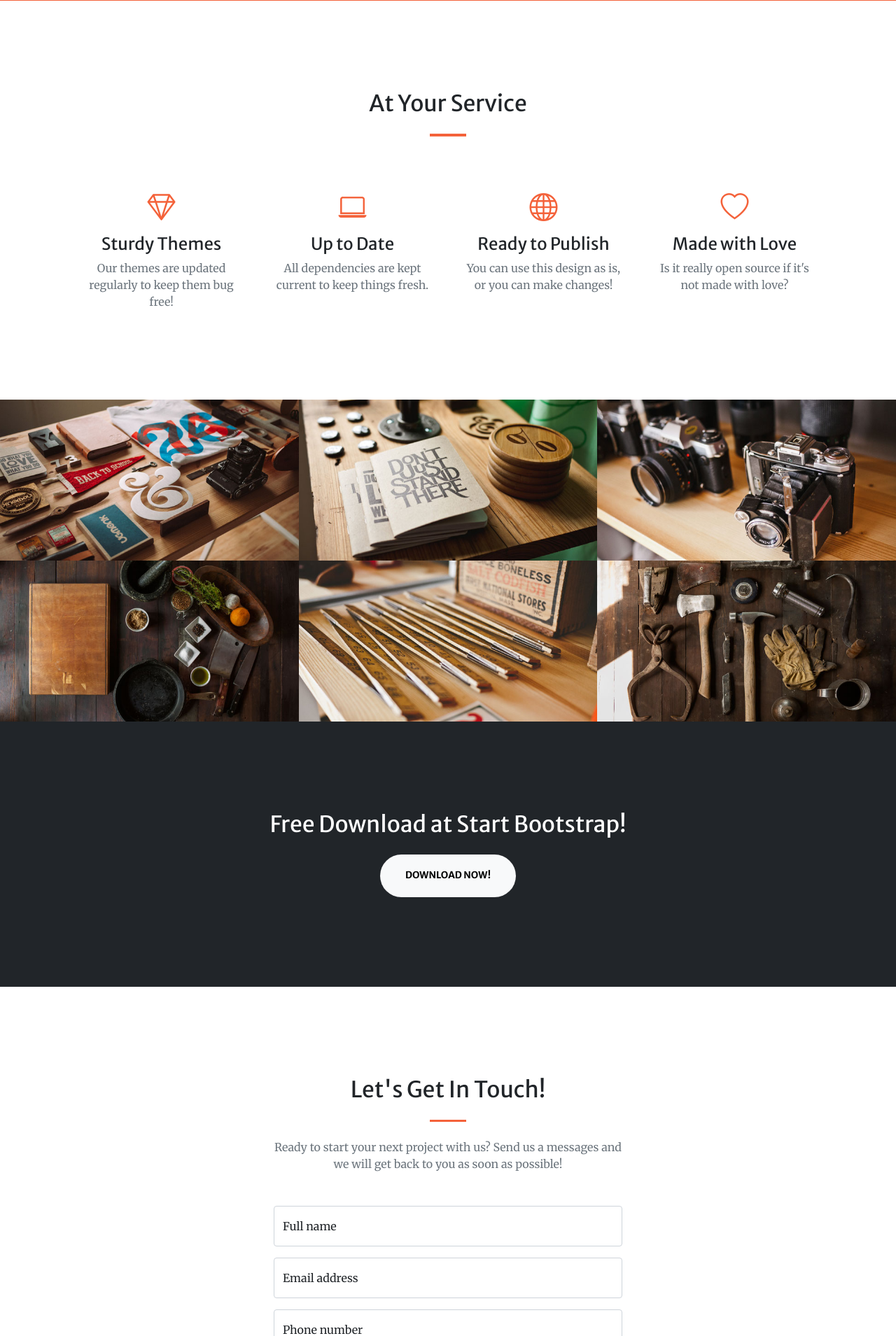
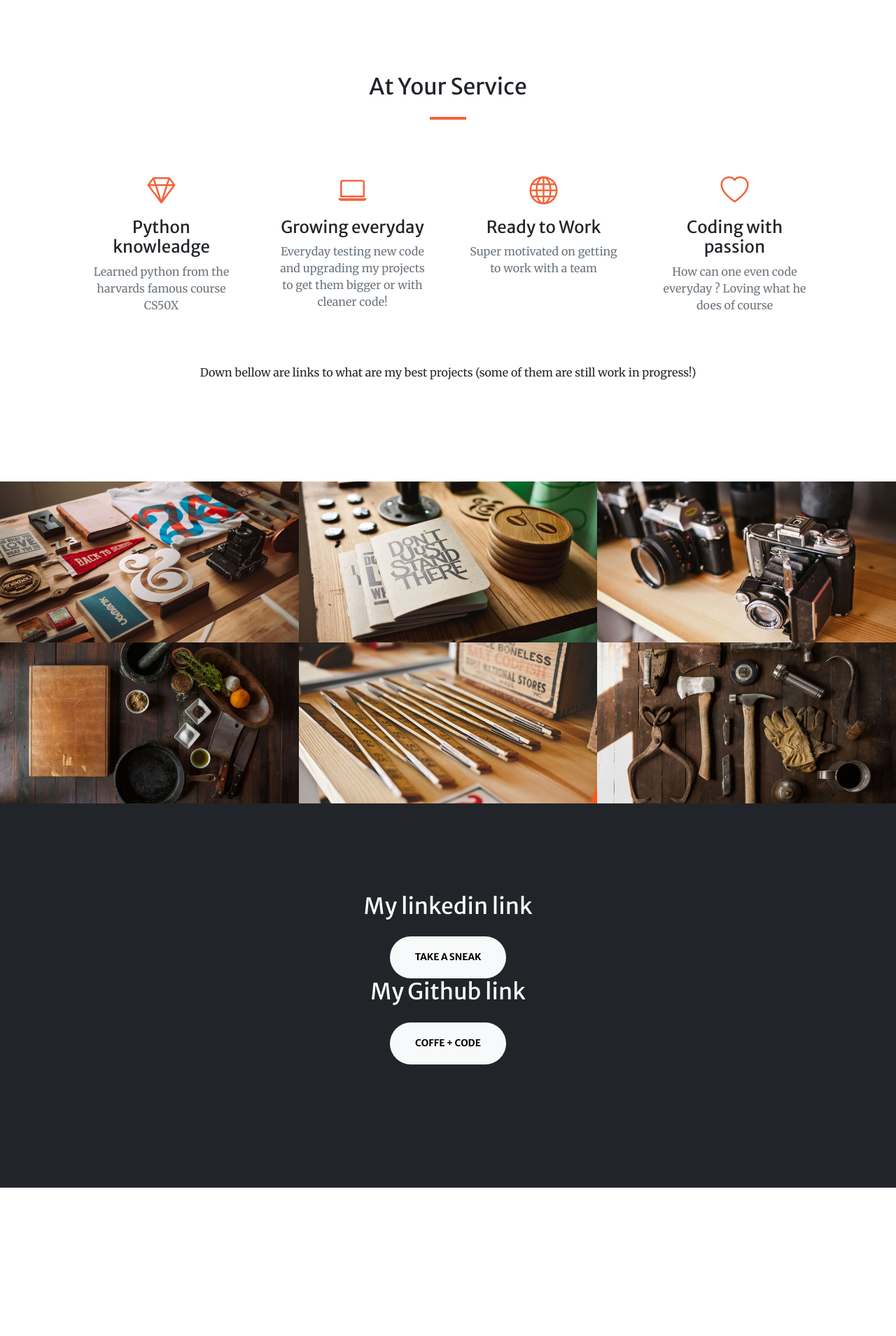
Before and after one commit to Alpha1294/FlaskWebBank, a Flask app: page /index in a window 1280 px wide. Shown: the part 1301-3210 px from the top of the page at 70% size. After the commit the page ends 2998 px from the top, so only its background shows below. Run offline with Flask 3, Linux system fonts and the light colour scheme; some libraries are stand-ins or nearby versions.

Commit message:
landing page in progress

```diff
--- a/website/templates/index.html
+++ b/website/templates/index.html
@@ -43,7 +43,7 @@
       id="mainNav"
     >
       <div class="container px-4 px-lg-5">
-        <a class="navbar-brand" href="#page-top">Start Bootstrap</a>
+        <a class="navbar-brand" >Self-taught Developer</a>
         <button
           class="navbar-toggler navbar-toggler-right"
           type="button"
@@ -66,9 +66,6 @@
             <li class="nav-item">
               <a class="nav-link" href="#portfolio">Portfolio</a>
             </li>
-            <li class="nav-item">
-              <a class="nav-link" href="#contact">Contact</a>
-            </li>
           </ul>
         </div>
       </div>
@@ -81,15 +78,13 @@
         >
           <div class="col-lg-8 align-self-end">
             <h1 class="text-white font-weight-bold">
-              Your Favorite Place for Free Bootstrap Themes
+              Almost all my work compressed on this page!
             </h1>
             <hr class="divider" />
           </div>
           <div class="col-lg-8 align-self-baseline">
             <p class="text-white-75 mb-5">
-              Start Bootstrap can help you build better websites using the
-              Bootstrap framework! Just download a theme and start customizing,
-              no strings attached!
+              This page will make you have a better understanding of my skills and my experience.With just a quick look you will have all the info you need !
             </p>
             <a class="btn btn-primary btn-xl" href="#about">Find Out More</a>
           </div>
@@ -101,14 +96,16 @@
       <div class="container px-4 px-lg-5">
         <div class="row gx-4 gx-lg-5 justify-content-center">
           <div class="col-lg-8 text-center">
-            <h2 class="text-white mt-0">We've got what you need!</h2>
+            <h2 class="text-white mt-0">
+              Im the junior developer that you need!
+            </h2>
             <hr class="divider divider-light" />
             <p class="text-white-75 mb-4">
-              Start Bootstrap has everything you need to get your new website up
-              and running in no time! Choose one of our open source, free to
-              download, and easy to use themes! No strings attached!
+              Im a self-taught developer coding everyday to get better and
+              better,errors for me are just another oportunity to learn
+              something new or a new path
             </p>
-            <a class="btn btn-light btn-xl" href="#services">Get Started!</a>
+            <a class="btn btn-light btn-xl" href="#services">Know me better!</a>
           </div>
         </div>
       </div>
@@ -122,9 +119,9 @@
           <div class="col-lg-3 col-md-6 text-center">
             <div class="mt-5">
               <div class="mb-2"><i class="bi-gem fs-1 text-primary"></i></div>
-              <h3 class="h4 mb-2">Sturdy Themes</h3>
+              <h3 class="h4 mb-2">Python knowleadge</h3>
               <p class="text-muted mb-0">
-                Our themes are updated regularly to keep them bug free!
+                Learned python from the harvards famous course CS50X
               </p>
             </div>
           </div>
@@ -133,32 +130,40 @@
               <div class="mb-2">
                 <i class="bi-laptop fs-1 text-primary"></i>
               </div>
-              <h3 class="h4 mb-2">Up to Date</h3>
+              <h3 class="h4 mb-2">Growing everyday</h3>
               <p class="text-muted mb-0">
-                All dependencies are kept current to keep things fresh.
+                Everyday testing new code and upgrading my projects to get them
+                bigger or with cleaner code!
               </p>
             </div>
           </div>
           <div class="col-lg-3 col-md-6 text-center">
             <div class="mt-5">
               <div class="mb-2"><i class="bi-globe fs-1 text-primary"></i></div>
-              <h3 class="h4 mb-2">Ready to Publish</h3>
+              <h3 class="h4 mb-2">Ready to Work</h3>
               <p class="text-muted mb-0">
-                You can use this design as is, or you can make changes!
+                Super motivated on getting to work with a team
               </p>
             </div>
           </div>
           <div class="col-lg-3 col-md-6 text-center">
             <div class="mt-5">
               <div class="mb-2"><i class="bi-heart fs-1 text-primary"></i></div>
-              <h3 class="h4 mb-2">Made with Love</h3>
+              <h3 class="h4 mb-2">Coding with passion</h3>
               <p class="text-muted mb-0">
-                Is it really open source if it's not made with love?
+                How can one even code everyday ? Loving what he does of course
               </p>
             </div>
           </div>
         </div>
       </div>
+      <br />
+      <br />
+      <br />
+      <p class="large-text" style="text-align: center">
+        Down bellow are links to what are my best projects (some of them are
+        still work in progress!)
+      </p>
     </section>
     <!-- Portfolio-->
     <div id="portfolio">
@@ -169,6 +174,7 @@
               class="portfolio-box"
               href="../static/assets/img/portfolio/fullsize/1.jpg"
               title="Project Name"
+              onclick="location.href='/sign_up'"
             >
               <img
                 class="img-fluid"
@@ -176,8 +182,8 @@
                 alt="..."
               />
               <div class="portfolio-box-caption">
-                <div class="project-category text-white-50">Category</div>
-                <div class="project-name">Project Name</div>
+                <div class="project-category text-white-50">Flask</div>
+                <div class="project-name"> Web Bank</div>
               </div>
             </a>
           </div>
@@ -272,152 +278,22 @@
     <!-- Call to action-->
     <section class="page-section bg-dark text-white">
       <div class="container px-4 px-lg-5 text-center">
-        <h2 class="mb-4">Free Download at Start Bootstrap!</h2>
+        <h2 class="mb-4">My linkedin link</h2>
         <a
           class="btn btn-light btn-xl"
-          href="https://startbootstrap.com/theme/creative/"
-          >Download Now!</a
+          href="https://www.linkedin.com/in/gabriel-radu-programador-junior/"
+          >Take a sneak</a
         >
       </div>
-    </section>
-    <!-- Contact-->
-    <section class="page-section" id="contact">
-      <div class="container px-4 px-lg-5">
-        <div class="row gx-4 gx-lg-5 justify-content-center">
-          <div class="col-lg-8 col-xl-6 text-center">
-            <h2 class="mt-0">Let's Get In Touch!</h2>
-            <hr class="divider" />
-            <p class="text-muted mb-5">
-              Ready to start your next project with us? Send us a messages and
-              we will get back to you as soon as possible!
-            </p>
-          </div>
-        </div>
+      <div class="container px-4 px-lg-5 text-center">
+        <h2 class="mb-4">My Github link</h2>
+        <a class="btn btn-light btn-xl" href="https://github.com/Alpha1294"
+          >Coffe + code</a
+        >
+      </div>
         <div class="row gx-4 gx-lg-5 justify-content-center mb-5">
           <div class="col-lg-6">
-            <!-- * * * * * * * * * * * * * * *-->
-            <!-- * * SB Forms Contact Form * *-->
-            <!-- * * * * * * * * * * * * * * *-->
-            <!-- This form is pre-integrated with SB Forms.-->
-            <!-- To make this form functional, sign up at-->
-            <!-- https://startbootstrap.com/solution/contact-forms-->
-            <!-- to get an API token!-->
-            <form id="contactForm" data-sb-form-api-token="API_TOKEN">
-              <!-- Name input-->
-              <div class="form-floating mb-3">
-                <input
-                  class="form-control"
-                  id="name"
-                  type="text"
-                  placeholder="Enter your name..."
-                  data-sb-validations="required"
-                />
-                <label for="name">Full name</label>
-                <div class="invalid-feedback" data-sb-feedback="name:required">
-                  A name is required.
-                </div>
-              </div>
-              <!-- Email address input-->
-              <div class="form-floating mb-3">
-                <input
-                  class="form-control"
-                  id="email"
-                  type="email"
-                  placeholder="name@example.com"
-                  data-sb-validations="required,email"
-                />
-                <label for="email">Email address</label>
-                <div class="invalid-feedback" data-sb-feedback="email:required">
-                  An email is required.
-                </div>
-                <div class="invalid-feedback" data-sb-feedback="email:email">
-                  Email is not valid.
-                </div>
-              </div>
-              <!-- Phone number input-->
-              <div class="form-floating mb-3">
-                <input
-                  class="form-control"
-                  id="phone"
-                  type="tel"
-                  placeholder="(123) 456-7890"
-                  data-sb-validations="required"
-                />
-                <label for="phone">Phone number</label>
-                <div class="invalid-feedback" data-sb-feedback="phone:required">
-                  A phone number is required.
-                </div>
-              </div>
-              <!-- Message input-->
-              <div class="form-floating mb-3">
-                <textarea
-                  class="form-control"
-                  id="message"
-                  type="text"
-                  placeholder="Enter your message here..."
-                  style="height: 10rem"
-                  data-sb-validations="required"
-                ></textarea>
-                <label for="message">Message</label>
-                <div
-                  class="invalid-feedback"
-                  data-sb-feedback="message:required"
-                >
-                  A message is required.
-                </div>
-              </div>
-              <!-- Submit success message-->
-              <!---->
-              <!-- This is what your users will see when the form-->
-              <!-- has successfully submitted-->
-              <div class="d-none" id="submitSuccessMessage">
-                <div class="text-center mb-3">
-                  <div class="fw-bolder">Form submission successful!</div>
-                  To activate this form, sign up at
-                  <br />
-                  <a href="https://startbootstrap.com/solution/contact-forms"
-                    >https://startbootstrap.com/solution/contact-forms</a
-                  >
-                </div>
-              </div>
-              <!-- Submit error message-->
-              <!---->
-              <!-- This is what your users will see when there is-->
-              <!-- an error submitting the form-->
-              <div class="d-none" id="submitErrorMessage">
-                <div class="text-center text-danger mb-3">
-                  Error sending message!
-                </div>
-              </div>
-              <!-- Submit Button-->
-              <div class="d-grid">
-                <button
-                  class="btn btn-primary btn-xl disabled"
-                  id="submitButton"
-                  type="submit"
-                >
-                  Submit
-                </button>
-              </div>
-            </form>
-          </div>
-        </div>
-        <div class="row gx-4 gx-lg-5 justify-content-center">
-          <div class="col-lg-4 text-center mb-5 mb-lg-0">
-            <i class="bi-phone fs-2 mb-3 text-muted"></i>
-            <div>+1 (555) 123-4567</div>
-          </div>
-        </div>
-      </div>
-    </section>
-    <!-- Footer-->
-    <footer class="bg-light py-5">
-      <div class="container px-4 px-lg-5">
-        <div class="small text-center text-muted">
-          Copyright &copy; 2022 - Company Name
-        </div>
-      </div>
-    </footer>
+
     <!-- Bootstrap core JS-->
     <script src="https://cdn.jsdelivr.net/npm/bootstrap@5.1.3/dist/js/bootstrap.bundle.min.js"></script>
     <!-- SimpleLightbox plugin JS-->
--- a/website/templates/login.html
+++ b/website/templates/login.html
@@ -1,3 +1,5 @@
+<!-- @format -->
+
 {% extends "base.html" %} {% block title %}Login{% endblock %} {% block content
 %}
 <form method="POST">
@@ -25,4 +27,7 @@
   <br />
   <button type="submit" class="btn btn-primary">Login</button>
 </form>
+<button class="btn btn-primary" onclick="location.href = 'sign_up'">
+  Not signed?
+</button>
 {% endblock %}
```
Lines whose indentation alone changed are shown as unchanged.
